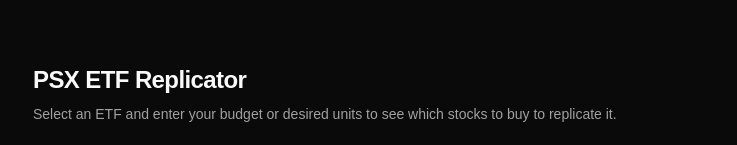
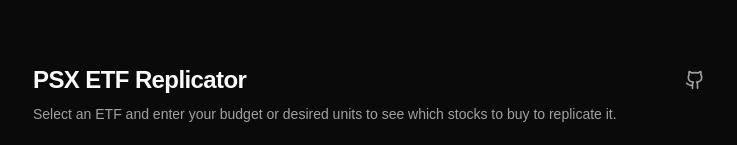
Before and after one commit to farshed/etfmirror, a React (Vite) app: page / in a window 1280 px wide. Shown: the top 145 px of the page, without its empty margins (271-1008 px from the left). Built offline with nearby package versions, Linux system fonts and the light colour scheme; a web font is replaced by a local one.

Commit message:
add gh link

```diff
--- a/src/components/etf-replicator.tsx
+++ b/src/components/etf-replicator.tsx
@@ -138,9 +138,32 @@
   return (
     <div className="mx-auto w-full max-w-2xl space-y-6">
       <div className="space-y-2">
-        <h2 className="text-2xl font-semibold tracking-tight">
-          PSX ETF Replicator{" "}
-        </h2>
+        <div className="flex items-center justify-between gap-4">
+          <h2 className="text-2xl font-semibold tracking-tight">
+            PSX ETF Replicator
+          </h2>
+          <a
+            href="https://github.com/farshed/etfmirror"
+            target="_blank"
+            rel="noreferrer"
+            aria-label="View source on GitHub"
+            className="text-muted-foreground transition-colors hover:text-foreground"
+          >
+            <svg
+              viewBox="0 0 24 24"
+              className="h-5 w-5"
+              fill="none"
+              stroke="currentColor"
+              strokeWidth="2"
+              strokeLinecap="round"
+              strokeLinejoin="round"
+              aria-hidden="true"
+            >
+              <path d="M15 22v-4a4.8 4.8 0 0 0-1-3.5c3 0 6-2 6-5.5.08-1.25-.27-2.48-1-3.5.28-1.15.28-2.35 0-3.5 0 0-1 0-3 1.5-2.64-.5-5.36-.5-8 0C6 2 5 2 5 2c-.3 1.15-.3 2.35 0 3.5A5.403 5.403 0 0 0 4 9c0 3.5 3 5.5 6 5.5-.39.49-.68 1.05-.85 1.65-.17.6-.22 1.23-.15 1.85v4" />
+              <path d="M9 18c-4.51 2-5-2-7-2" />
+            </svg>
+          </a>
+        </div>
         <p className="text-sm text-muted-foreground">
           Select an ETF and enter your budget or desired units to see which
           stocks to buy to replicate it.
--- a/src/lib/etfs.json
+++ b/src/lib/etfs.json
@@ -1,7 +1,7 @@
 [
   {
     "name": "ACIETF",
-    "price": 17.3,
+    "price": 17.11,
     "constituents": [
       {
         "logo": "https://d1ehrfgrja6bld.cloudfront.net/company_logos/pakistan-state-oil-co.svg",
@@ -22,15 +22,15 @@
         "sector": "Cement"
       },
       {
+        "logo": "https://d1ehrfgrja6bld.cloudfront.net/company_logos/fauji-cement-co.svg",
+        "name": "FCCL",
+        "count": 254,
+        "sector": "Cement"
+      },
+      {
         "logo": "https://d1ehrfgrja6bld.cloudfront.net/company_logos/maple-leaf-cement-factory.svg",
         "name": "MLCF",
         "count": 139,
-        "sector": "Cement"
-      },
-      {
-        "logo": "https://d1ehrfgrja6bld.cloudfront.net/company_logos/fauji-cement-co.svg",
-        "name": "FCCL",
-        "count": 254,
         "sector": "Cement"
       },
       {
@@ -127,7 +127,7 @@
   },
   {
     "name": "JSGBETF",
-    "price": 40.66,
+    "price": 40.65,
     "constituents": [
       {
         "logo": "https://d1ehrfgrja6bld.cloudfront.net/company_logos/bank-of-punjab.svg",
@@ -181,7 +181,7 @@
   },
   {
     "name": "JSMFETF",
-    "price": 11.57,
+    "price": 11.53,
     "constituents": [
       {
         "logo": "https://d1ehrfgrja6bld.cloudfront.net/company_logos/united-bank.svg",
@@ -202,15 +202,15 @@
         "sector": "Banking"
       },
       {
+        "logo": "https://d1ehrfgrja6bld.cloudfront.net/company_logos/attock-refinery.svg",
+        "name": "ATRL",
+        "count": 9,
+        "sector": "Refinery"
+      },
+      {
         "logo": "https://d1ehrfgrja6bld.cloudfront.net/company_logos/CNERGY.svg",
         "name": "CNERGY",
         "count": 731,
-        "sector": "Refinery"
-      },
-      {
-        "logo": "https://d1ehrfgrja6bld.cloudfront.net/company_logos/attock-refinery.svg",
-        "name": "ATRL",
-        "count": 9,
         "sector": "Refinery"
       },
       {
@@ -247,7 +247,7 @@
   },
   {
     "name": "MIIETF",
-    "price": 16.52,
+    "price": 16.5,
     "constituents": [
       {
         "logo": "https://d1ehrfgrja6bld.cloudfront.net/company_logos/fauji-fertilizer-co.svg",
@@ -346,15 +346,15 @@
         "sector": "Fertilizer"
       },
       {
+        "logo": "https://d1ehrfgrja6bld.cloudfront.net/company_logos/fauji-cement-co.svg",
+        "name": "FCCL",
+        "count": 49,
+        "sector": "Cement"
+      },
+      {
         "logo": "https://d1ehrfgrja6bld.cloudfront.net/company_logos/maple-leaf-cement-factory.svg",
         "name": "MLCF",
         "count": 27,
-        "sector": "Cement"
-      },
-      {
-        "logo": "https://d1ehrfgrja6bld.cloudfront.net/company_logos/fauji-cement-co.svg",
-        "name": "FCCL",
-        "count": 49,
         "sector": "Cement"
       },
       {
@@ -376,16 +376,16 @@
         "sector": "Automobile"
       },
       {
+        "logo": "https://d1ehrfgrja6bld.cloudfront.net/company_logos/sui-northern-gas-pipelines.svg",
+        "name": "SNGP",
+        "count": 17,
+        "sector": "Oil & Gas"
+      },
+      {
         "logo": "https://d1ehrfgrja6bld.cloudfront.net/company_logos/javedan-oration.svg",
         "name": "JVDC",
         "count": 12,
         "sector": null
-      },
-      {
-        "logo": "https://d1ehrfgrja6bld.cloudfront.net/company_logos/sui-northern-gas-pipelines.svg",
-        "name": "SNGP",
-        "count": 17,
-        "sector": "Oil & Gas"
       },
       {
         "logo": "https://d1ehrfgrja6bld.cloudfront.net/company_logos/glaxosmithkline-pakistan.svg",
@@ -433,7 +433,7 @@
   },
   {
     "name": "MZNPETF",
-    "price": 17.74,
+    "price": 17.79,
     "constituents": [
       {
         "logo": "https://d1ehrfgrja6bld.cloudfront.net/company_logos/fauji-fertilizer-co.svg",
@@ -511,7 +511,7 @@
   },
   {
     "name": "NBPGETF",
-    "price": 27.06,
+    "price": 28.15,
     "constituents": [
       {
         "logo": "https://d1ehrfgrja6bld.cloudfront.net/company_logos/oil-and-gas-develop-gdr-reg-s.svg",
@@ -691,7 +691,7 @@
   },
   {
     "name": "UBLPETF",
-    "price": 29.07,
+    "price": 29.1,
     "constituents": [
       {
         "logo": "https://d1ehrfgrja6bld.cloudfront.net/company_logos/fauji-fertilizer-co.svg",
@@ -706,16 +706,16 @@
         "sector": "Banking"
       },
       {
+        "logo": "https://d1ehrfgrja6bld.cloudfront.net/company_logos/ENGROH.svg",
+        "name": "ENGROH",
+        "count": 139,
+        "sector": "Investment"
+      },
+      {
         "logo": "https://d1ehrfgrja6bld.cloudfront.net/company_logos/meezan-pakistan-etf.svg",
         "name": "MEBL",
         "count": 65,
         "sector": "Banking"
-      },
-      {
-        "logo": "https://d1ehrfgrja6bld.cloudfront.net/company_logos/ENGROH.svg",
-        "name": "ENGROH",
-        "count": 139,
-        "sector": "Investment"
       },
       {
         "logo": "https://d1ehrfgrja6bld.cloudfront.net/company_logos/hub-power-co.svg",
@@ -736,16 +736,16 @@
         "sector": "Banking"
       },
       {
+        "logo": "https://d1ehrfgrja6bld.cloudfront.net/company_logos/engro-powergen-qadirpur.svg",
+        "name": "EFERT",
+        "count": 87,
+        "sector": "Fertilizer"
+      },
+      {
         "logo": "https://d1ehrfgrja6bld.cloudfront.net/company_logos/systems.svg",
         "name": "SYS",
         "count": 127,
         "sector": "Tech"
-      },
-      {
-        "logo": "https://d1ehrfgrja6bld.cloudfront.net/company_logos/engro-powergen-qadirpur.svg",
-        "name": "EFERT",
-        "count": 87,
-        "sector": "Fertilizer"
       }
     ]
   }
```
